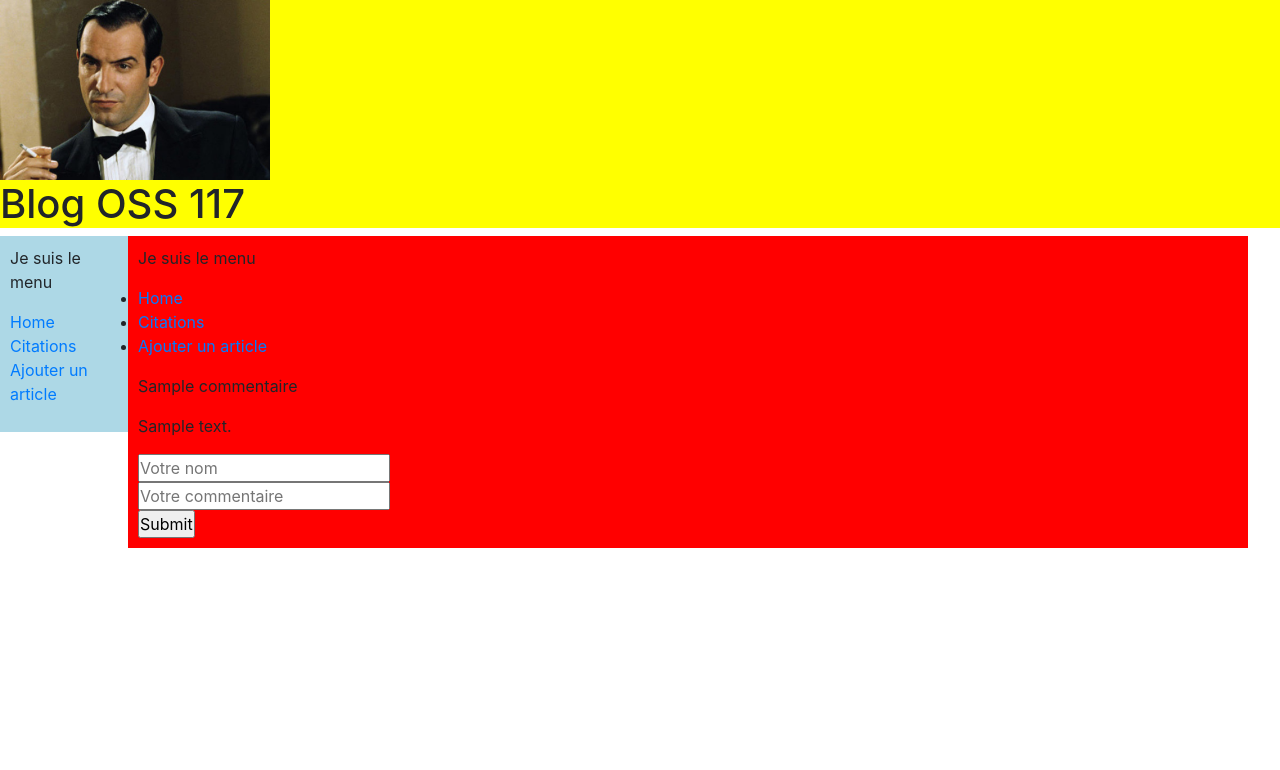
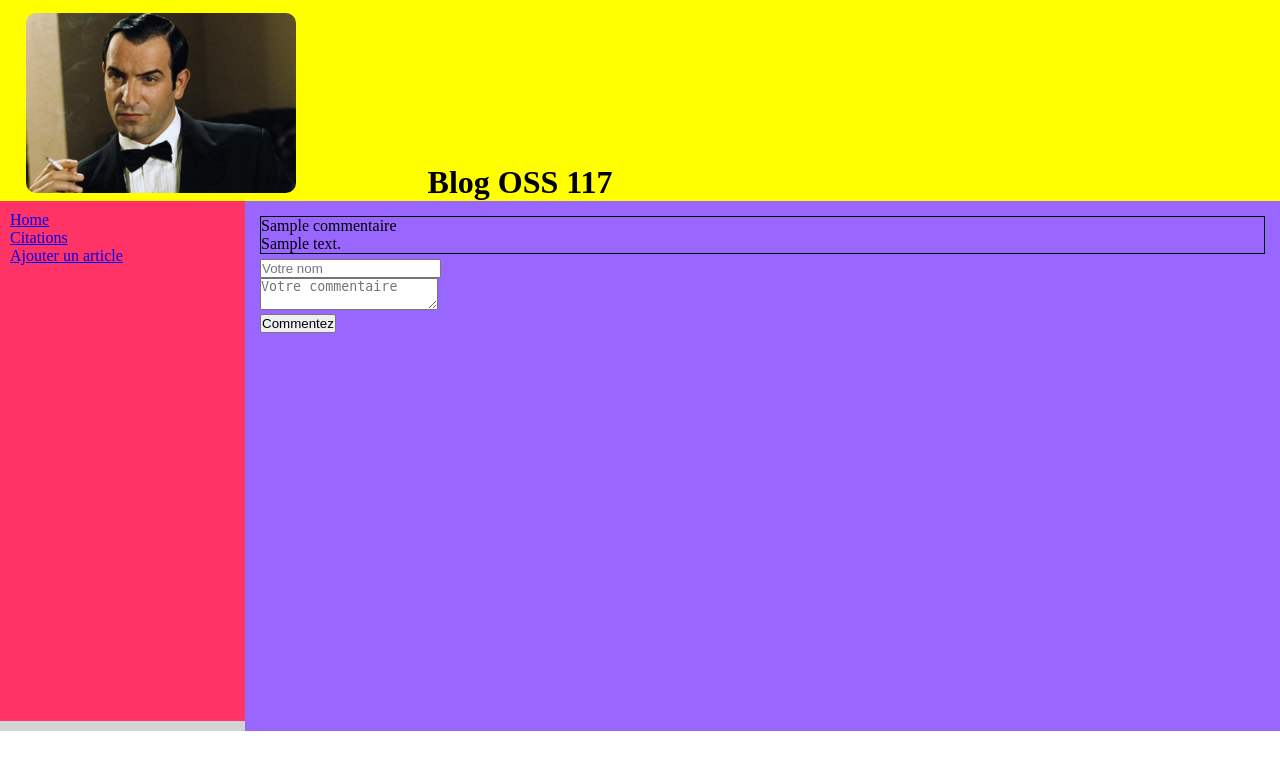
Before and after one commit to LeBorgne01/blogSilex, a PHP site: template src/Views/article.twig in a window 1280 px wide. Shown: the top 770 px of the page. Run offline with PHP 8.4, Linux system fonts and the light colour scheme; the template is opened without the code that fills it: most values are stand-ins (such as "Sample title", 1, 10 or a date in 2020); some libraries are stand-ins or nearby versions.

Commit message:
ajout pages article et commentaire

```diff
--- a/index.php
+++ b/index.php
@@ -44,7 +44,9 @@ $app->post('/article/{idArticle}', 'DUT\\Controllers\\ItemsController::afficheAr
 $app->get('/remove/{idArticle}', 'DUT\\Controllers\\ItemsController::deleteAction');
 
 
-$app->get('/ajout_article', 'DUT\\Controllers\\ItemsController::ajoutArticle');
+$app->get('/ajout_article', 'DUT\\Controllers\\ItemsController::ajoutArticle')
+    ->bind('ajout_article');
+$app->post('/ajout_article', 'DUT\\Controllers\\ItemsController::ajoutArticle');
 
 $app->get('/modifier/{idArticle}', 'DUT\\Controllers\\ItemsController::modifier');
 
--- a/src/Views/ajouterArticle.twig
+++ b/src/Views/ajouterArticle.twig
@@ -2,7 +2,7 @@
 {% block title %}<title>OSS Blog || Ajout d'un article</title>{% endblock %}
 {% block body %}
 
-	<p>Ajoutez votre article</p>
+	<p>Ajoutez votre article :</p>
 
 	<form id="formAjoutArticle" action="" method="post" enctype="multipart/form-data">
 		<input type="text" name="titreArticle" placeholder="Titre de l'article"><br>
--- a/src/Views/article.twig
+++ b/src/Views/article.twig
@@ -1,20 +1,24 @@
 {% extends 'layout.twig' %}
 {% block body %}
-	{% include 'menu.twig' %}
+
+
 	<h1>{{article.getTitre()}}</h1>
 	<p>{{article.getContenuArticle()}}</p>
 
 	{% for commentaire in commentaires %}
 
-		<p>{{commentaire.getNomEditeur()}}</p>
-		<p>{{commentaire.getContenuCommentaire()}}</p>
+		<div class="commentaire">
+			<p class="nomEditeurCommentaire">{{commentaire.getNomEditeur()}}</p>
+			<p class="contenuCommentaire">{{commentaire.getContenuCommentaire()}}</p>
+		</div>
 
 	{% endfor %}
 
 	<form id="" action="" method="post">
 		<input type="text" name="nomEditeur" placeholder="Votre nom"><br>
-		<input type="text" name="contenuCommentaire" placeholder="Votre commentaire"><br>
-		<input type="submit">
+		<textarea type="text" name="contenuCommentaire" placeholder="Votre commentaire"></textarea><br>
+		<input type="submit" value="Commentez">
 	</form>
 
+
 {% endblock %}
--- a/src/Views/layout.twig
+++ b/src/Views/layout.twig
@@ -4,7 +4,7 @@
 	{% block title %}{% endblock %}
 
 	<!-- styles -->
-	<link rel="stylesheet" href="{{app.request.basepath}}/src/Views/styles/bootstrap.min.css">
+	{# <link rel="stylesheet" href="{{app.request.basepath}}/src/Views/styles/bootstrap.min.css"> #}
 	<link rel="stylesheet" href="{{app.request.basepath}}/src/Views/styles/stylePrincipal.css">
 	<!-- fin styles -->
 
@@ -25,19 +25,21 @@
 	<!-- fin header -->
 
 	<!-- main -->
+	<div id="main">
 
 		<!-- menu -->
-	<nav class="menu-cote">
+		<nav id="menu-cote">
 			{% include 'menu.twig' %}
 		</nav>
 		<!-- fin menu -->
 
 		<!-- contenu -->
-	<div class="contenu">
+		<div id="contenu">
 			{% block body %}{% endblock %}
 		</div>
 		<!-- fin contenu -->
 
+	</div>
 	<!-- fin main -->
 
 	{#
--- a/src/Views/menu.twig
+++ b/src/Views/menu.twig
@@ -1,6 +1,5 @@
 
-<nav id="menu">
-	<p>Je suis le menu</p>
+{# <p>Je suis le menu</p> #}
 
 <ul>
 	<li>
@@ -13,5 +12,3 @@
 		<a href="{{ app.request.basepath }}/ajout_article">Ajouter un article</a>
 	</li>
 </ul>
-
-</nav>
--- a/src/Views/styles/stylePrincipal.css
+++ b/src/Views/styles/stylePrincipal.css
@@ -15,27 +15,39 @@ header{
 header #logoImage{
 	width: 270px;
 	height: 180px;
+	margin-left: 2%;
+	margin-top: 1%;
+	border-radius: 10px;
+}
+
+header h1#titrePrincipal{
+	display: inline-block;
+	margin-left: 10%;
 
 }
 
-header #titrePrincipal{
-
+#main{
+	max-width: 100%;
+	min-height: 500px;
+	background-color: lightgray;
 }
 
-nav.menu-cote{
+nav#menu-cote{
 	float: left;
-	width: 10%;
-	height: 100%;
-	position: sticky;
-	background-color: lightblue;
+	width: 225px;
+	background-color: #FF3366;
+	min-height: 500px;
 	padding: 10px;
 }
 
-div.contenu{
-	position: relative;
-	float: left;
-	display: block;
-	background-color: red;
-	width: 87.5%;
-	padding: 10px;
+div#contenu{
+	margin-left: 245px;
+	background-color: #9966FF;
+	min-height: 500px;
+	padding: 15px;
 }
+
+div.commentaire{
+	margin-bottom: 5px;
+	border: solid black 1px;
+}
```
Also changed, not shown: src/Controllers/ItemsController.php (+53 -4 lines). Lines whose indentation alone changed are shown as unchanged.
